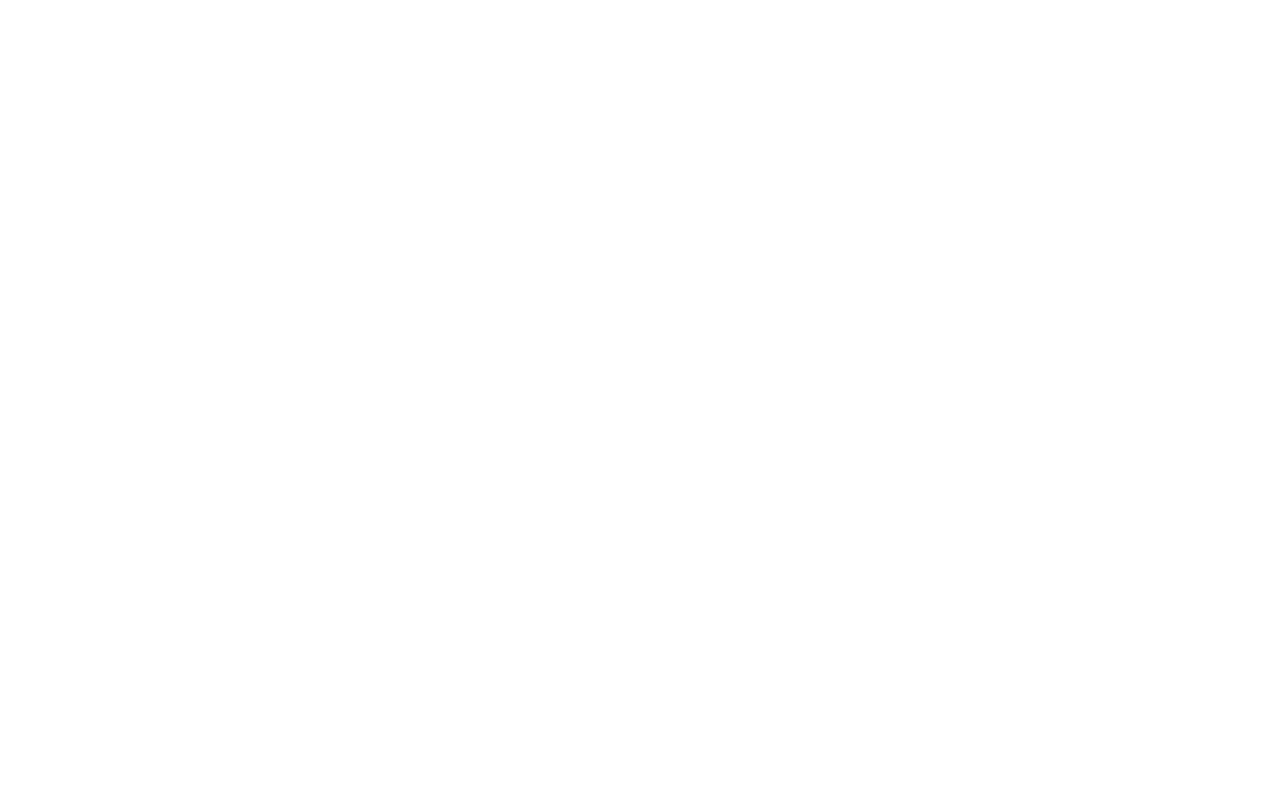
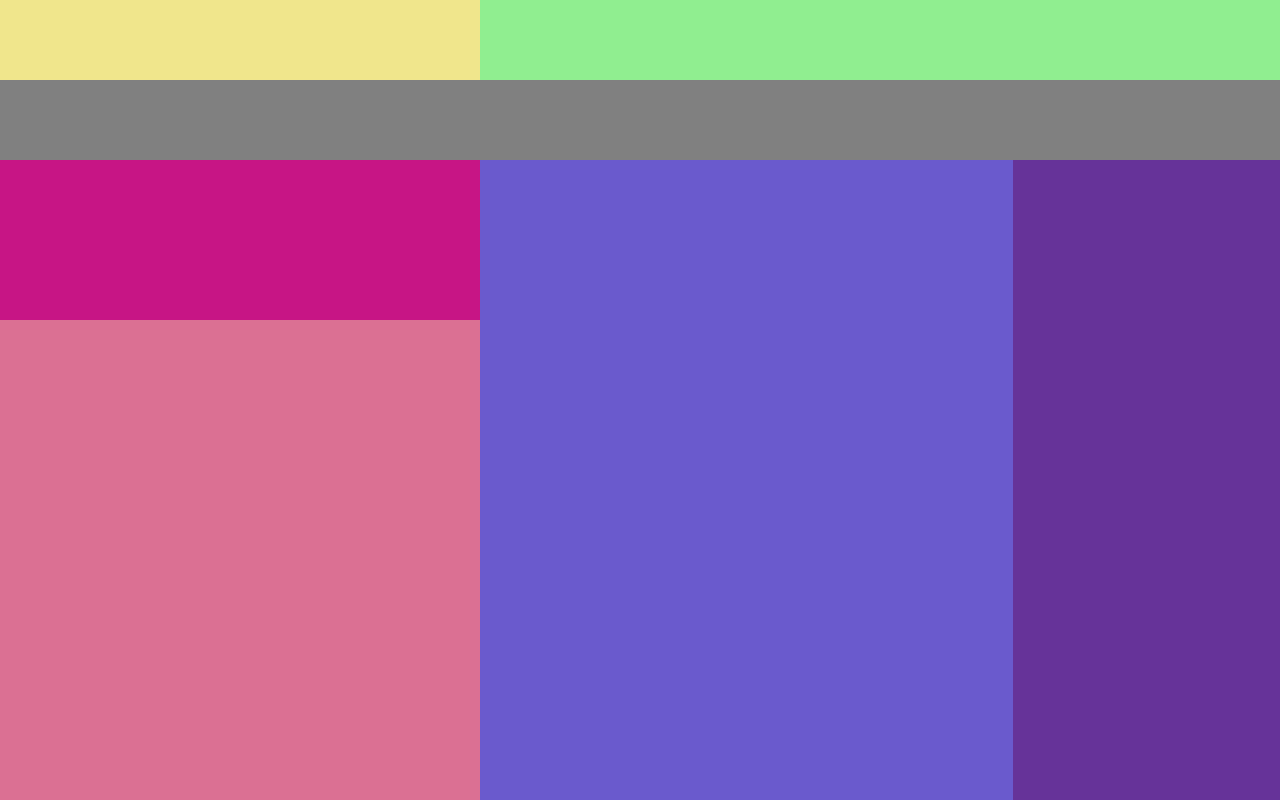
Before and after one commit to I194/PMTools_2.0, a React (Create React App) app: page / in a window 1280 px wide. Built offline with nearby package versions, Linux system fonts and the light colour scheme.

Commit message:
added skeleton

```diff
--- a/src/components/Layout/Layout.module.scss
+++ b/src/components/Layout/Layout.module.scss
@@ -1,8 +1,102 @@
 .appContainer {
+  width: 100vw;
   min-width: 100vw;
   max-width: 100vw;
+  height: 100vh;
   min-height: 100vh;
   max-height: 100vh;
 
   display: flex;
+  flex-direction: column;
 }
+
+.top {
+  min-height: 10%;
+  min-width: 100%;
+
+  display: flex;
+  flex-direction: row;
+  background-color: greenyellow;
+
+  .settings {
+    width: 37.5%;
+
+    background-color: khaki;
+  }
+
+  .navigation {
+    width: 62.5%;
+
+    background-color: lightgreen;
+  }
+}
+
+.instruments {
+  height: 10%;
+  width: 100%;
+
+  display: flex;
+  flex-direction: row;
+  background-color: grey;
+}
+
+.data {
+  height: 80%;
+  width: 100%;
+
+  display: flex;
+  flex-direction: row;
+  background-color: indianred;
+
+  .tables {
+    width: 37.5%;
+
+    display: flex;
+    flex-direction: column;
+    background-color: lightsalmon;
+
+    .tableSmall {
+      width: 100%;
+      height: 25%;
+
+      background-color: mediumvioletred;
+    }
+
+    .tableLarge {
+      width: 100%;
+      height: 75%;
+
+      background-color: palevioletred;
+    }
+  }
+
+  .graphs {
+    width: 62.5%;
+
+    display: flex;
+    flex-direction: row;
+    background-color: lightskyblue;
+
+    .column {
+      width: calc(100% / 3);
+      height: 100%;
+
+      display: flex;
+      flex-direction: column;
+    }
+
+    .graphSmall {
+      height: 50%;
+
+      background-color: rebeccapurple;
+    }
+
+    .graphLarge {
+      width: calc(2 * (100% / 3));
+      height: 100%;
+
+      background-color: slateblue;
+    }
+  }
+
+}
--- a/src/components/Layout/Layout.tsx
+++ b/src/components/Layout/Layout.tsx
@@ -9,6 +9,39 @@
 
   return (
     <div className={styles.appContainer}>
+      <div className={styles.top}>
+        <div className={styles.settings}>
+
+        </div>
+        <div className={styles.navigation}>
+
+        </div>
+      </div>
+      <div className={styles.instruments}>
+      </div>
+      <div className={styles.data}>
+        <div className={styles.tables}>
+          <div className={styles.tableSmall}>
+
+          </div>
+          <div className={styles.tableLarge}>
+
+          </div>
+        </div>
+        <div className={styles.graphs}>
+          <div className={styles.graphLarge}>
+
+          </div>
+          <div className={styles.column}>
+            <div className={styles.graphSmall}>
+
+            </div>
+            <div className={styles.graphSmall}>
+
+            </div>
+          </div>
+        </div>
+      </div>
       <Outlet />
     </div>
   );
```
Also changed, not shown: src/components/Main/MainMenu/MainMenu.tsx (added, +16 -0 lines), src/components/Main/MainMenu/MainMenu.module.scss (added).
